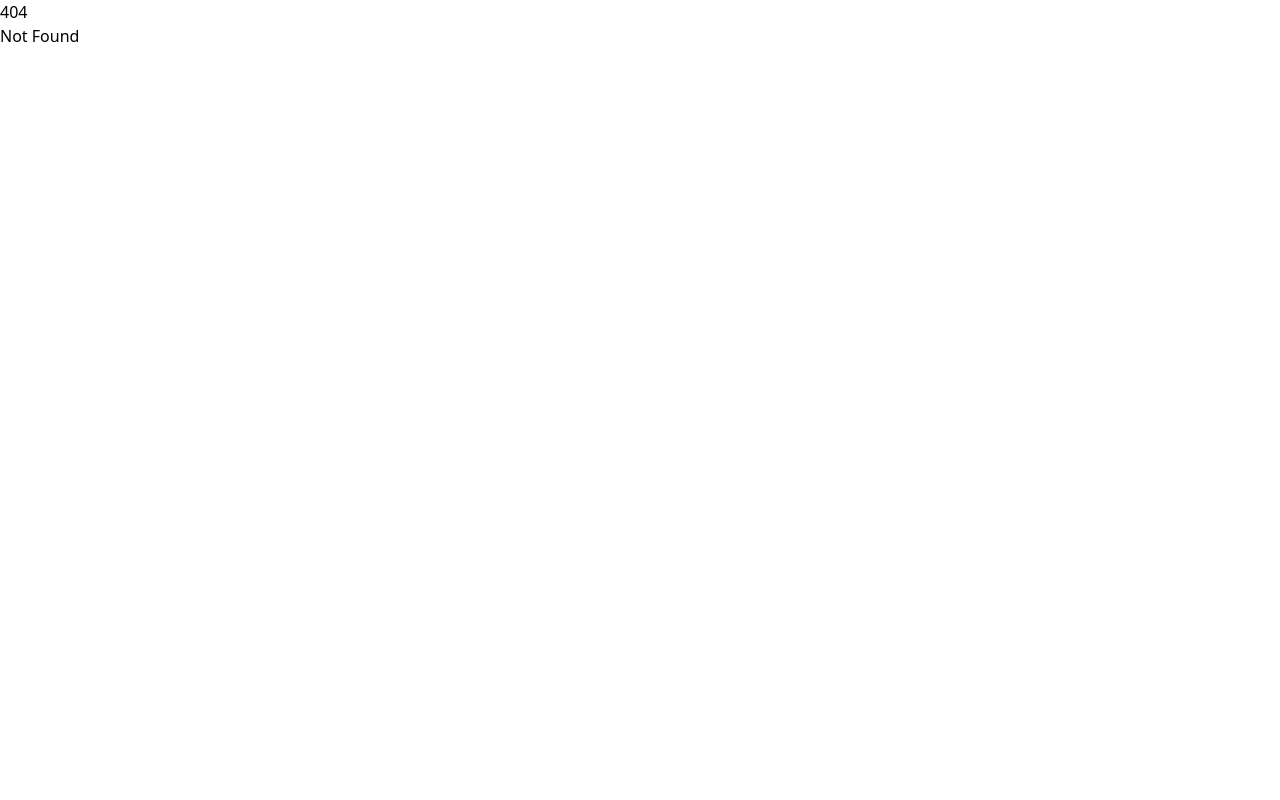
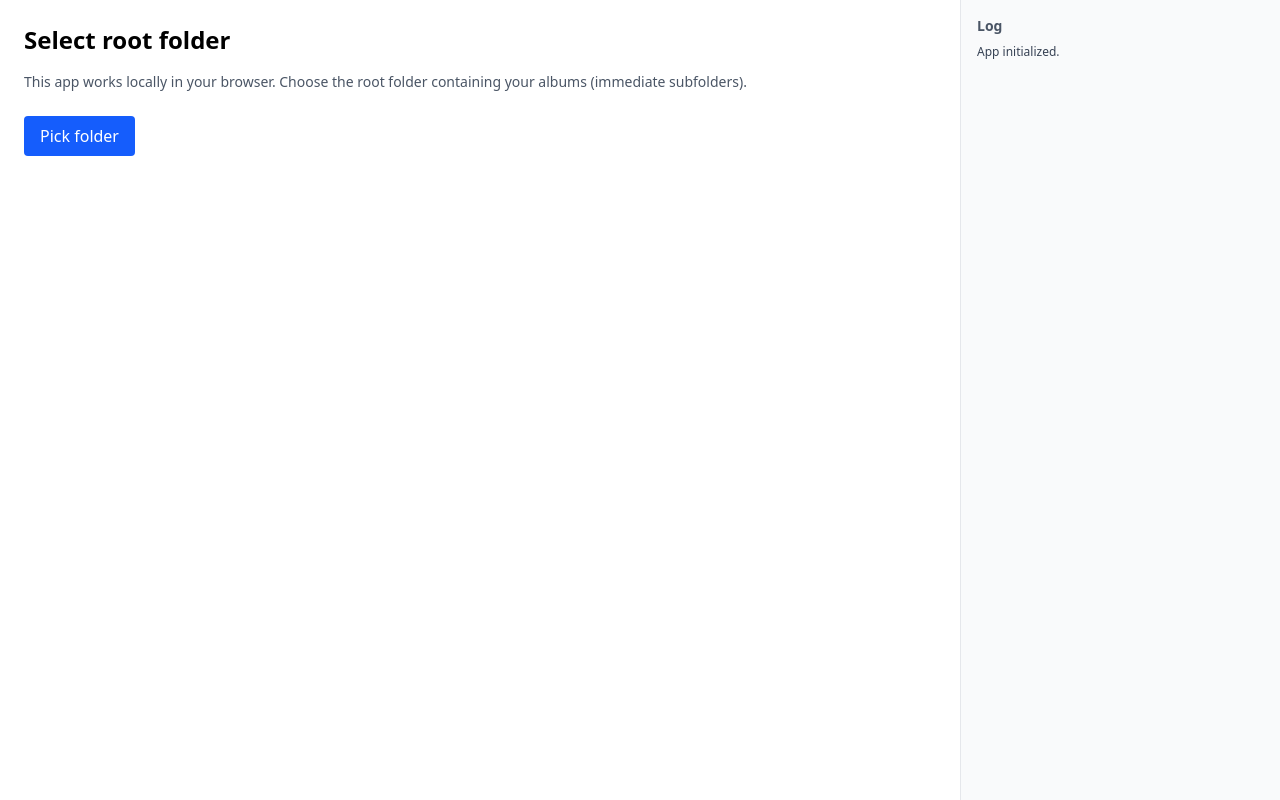
Before and after one commit to martindzejky/photo-album-exif-fixer, a SvelteKit app: page /select in a window 1280 px wide. Before the commit this address had no page. Built offline with nearby package versions, Linux system fonts and the light colour scheme.

Commit message:
add select, main, album pages and layout log panel placeholder

```diff
--- a/src/routes/+layout.svelte
+++ b/src/routes/+layout.svelte
@@ -9,4 +9,14 @@
 	<link rel="icon" href={favicon} />
 </svelte:head>
 
-{@render children?.()}
+<div class="min-h-screen grid grid-cols-[1fr_320px] gap-0">
+    <main class="p-6">
+        {@render children?.()}
+    </main>
+    <aside class="border-l border-gray-200 p-4 bg-gray-50">
+        <h2 class="text-sm font-semibold text-gray-600 mb-2">Log</h2>
+        <div class="text-xs text-gray-700 space-y-1" id="log-panel">
+            <div>App initialized.</div>
+        </div>
+    </aside>
+</div>
--- a/src/routes/+page.svelte
+++ b/src/routes/+page.svelte
@@ -1,2 +1,5 @@
-<h1>Welcome to SvelteKit</h1>
-<p>Visit <a href="https://svelte.dev/docs/kit">svelte.dev/docs/kit</a> to read the documentation</p>
+<h1 class="text-2xl font-semibold mb-4">Old Photos App</h1>
+<nav class="space-x-4 text-blue-700 underline">
+	<a href="/select">Select folder</a>
+	<a href="/main">Main</a>
+</nav>
--- /dev/null
+++ b/src/routes/album/[name]/+page.svelte
@@ -0,0 +1,2 @@
+<h1 class="text-2xl font-semibold mb-4">Album detail</h1>
+<p class="text-sm text-gray-600">This will show photos in the album, their EXIF dates, and fix actions.</p>
--- /dev/null
+++ b/src/routes/main/+page.svelte
@@ -0,0 +1,2 @@
+<h1 class="text-2xl font-semibold mb-4">Albums</h1>
+<p class="text-sm text-gray-600">This will list albums (immediate subfolders) with their parsed dates and status.</p>
--- /dev/null
+++ b/src/routes/select/+page.svelte
@@ -0,0 +1,3 @@
+<h1 class="text-2xl font-semibold mb-4">Select root folder</h1>
+<p class="text-sm text-gray-600 mb-6">This app works locally in your browser. Choose the root folder containing your albums (immediate subfolders).</p>
+<button class="px-4 py-2 rounded bg-blue-600 text-white hover:bg-blue-700">Pick folder</button>
```
